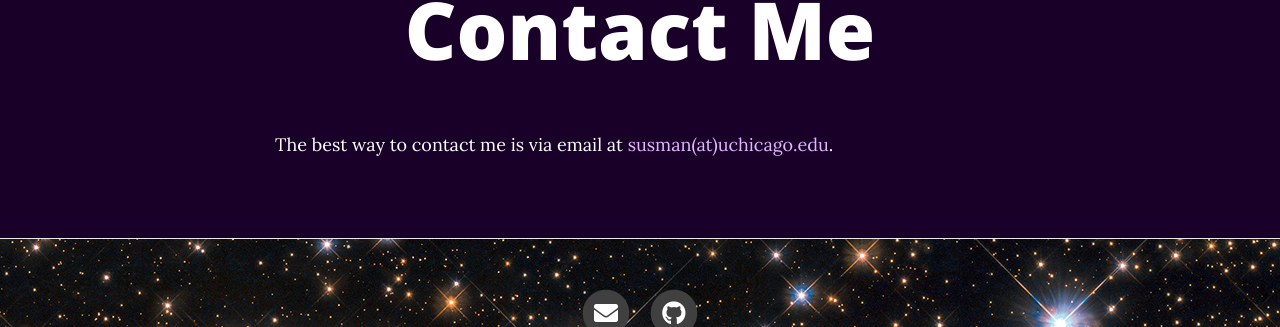
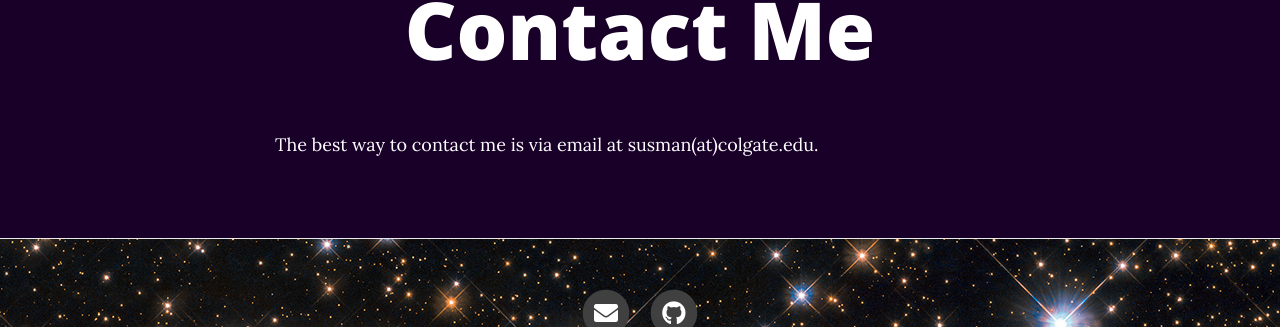
Before and after one commit to samantha-usman/samantha-usman.github.io, a Jekyll site: the page built from contactme.md, in a window 1280 px wide. Shown: the part 145-472 px from the top of the page. Built offline with Jekyll 4.4.1, drawn with Linux system fonts in a browser that asks for light colours; nearby versions of some CDN libraries.

Commit message:
Updated CV and contact email

```diff
--- a/contactme.md
+++ b/contactme.md
@@ -3,4 +3,4 @@ layout: page
 title: Contact Me
 ---
 
-The best way to contact me is via email at [susman(at)uchicago.edu](mailto:susman@uchicago.edu).
+The best way to contact me is via email at susman(at)colgate.edu.
```
Also changed, not shown: 5 other files.
